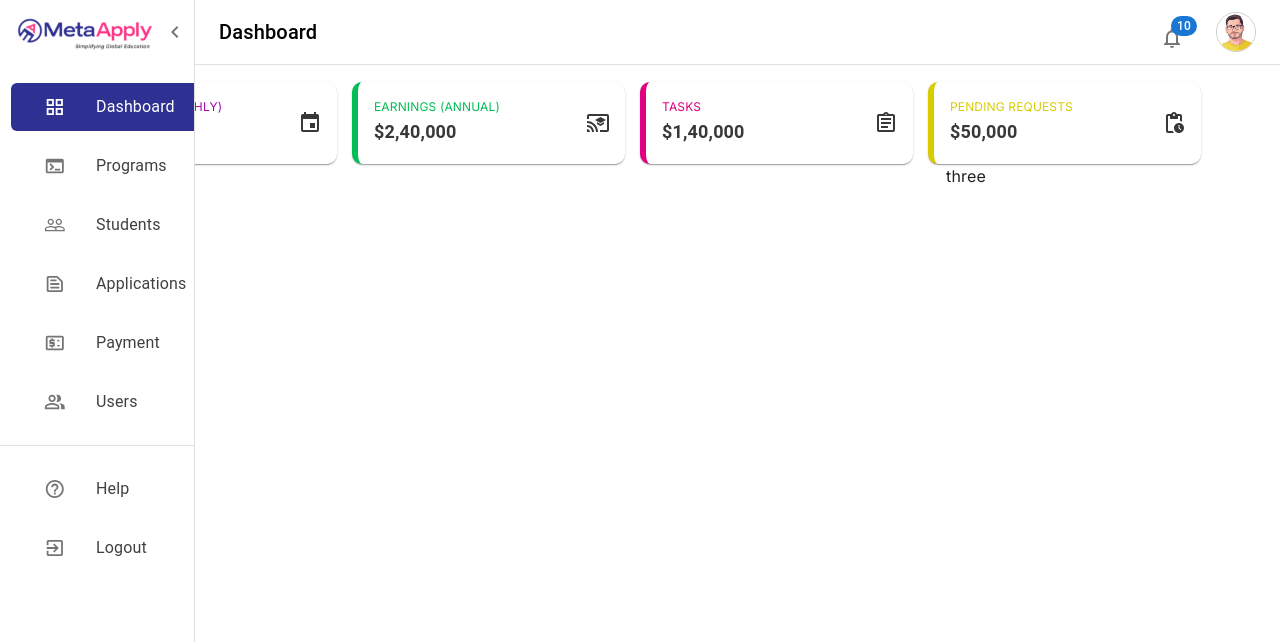
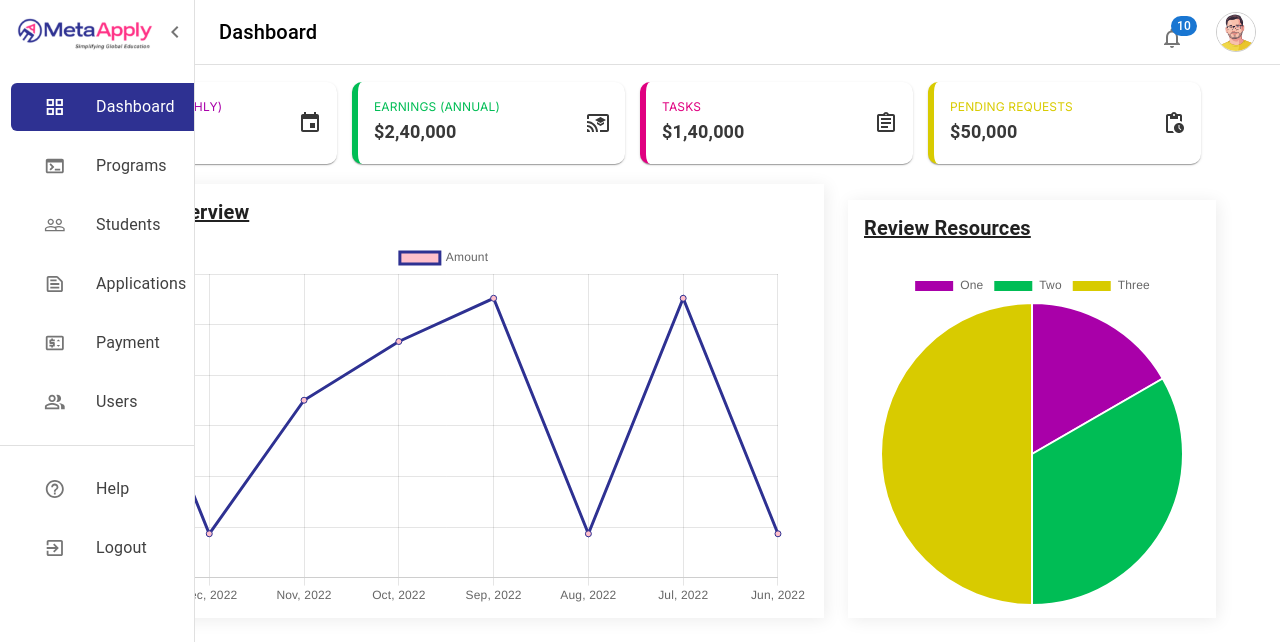
Before and after one commit to HimaniNegi/NextJs_Project, a Next.js app: page /dashboard in a window 1280 px wide. Shown: the top 642 px of the page. Built offline with nearby package versions, Linux system fonts and the light colour scheme; data requests are answered from the project's data file.

Commit message:
created graphs with dummy API

```diff
--- /dev/null
+++ b/data/db.json
@@ -0,0 +1,36 @@
+{
+  "donation": [
+    {
+      "amount": "652.00",
+      "month": "jan, 2023"
+    },
+    {
+      "amount": "186.59",
+      "month": "Dec, 2022"
+    },
+    {
+      "amount": "450.50",
+      "month": "Nov, 2022"
+    },
+    {
+      "amount": "566.59",
+      "month": "Oct, 2022"
+    },
+    {
+      "amount": "652.00",
+      "month": "Sep, 2022"
+    },
+    {
+      "amount": "186.59",
+      "month": "Aug, 2022"
+    },
+    {
+      "amount": "652.00",
+      "month": "Jul, 2022"
+    },
+    {
+      "amount": "186.59",
+      "month": "Jun, 2022"
+    }
+  ]
+}
--- a/package.json
+++ b/package.json
@@ -5,6 +5,7 @@
   "scripts": {
     "dev": "next dev",
     "build": "next build",
+    "json:Server": "json-server --watch data/db.json",
     "start": "next start",
     "lint": "next lint"
   },
@@ -17,11 +18,13 @@
     "chart.js": "^4.3.3",
     "eslint": "8.46.0",
     "eslint-config-next": "13.4.12",
+    "json-server": "^0.17.3",
     "next": "^13.4.12",
     "next-themes": "^0.2.1",
     "react": "^18.2.0",
+    "react-axios": "^2.0.6",
     "react-beautiful-dnd": "^13.1.1",
-    "react-axios": "^2.0.6",
+    "react-chartjs-2": "^5.2.0",
     "react-dom": "^18.2.0",
     "react-icons": "^4.10.1"
   }
--- a/src/app/dashboard/page.jsx
+++ b/src/app/dashboard/page.jsx
@@ -4,6 +4,7 @@ import React, { useContext } from "react";
 import AppContext from "@/appContext";
 import StatusCards from "@/components/statusCards";
 import EarningsOverviewGraph from "@/components/earningsOverviewGraph";
+import ReviewResourcesGraph from "@/components/reviewResourcesGraph";
 
 const Dashboard = ({ children }) => {
   const context = useContext(AppContext);
@@ -17,11 +18,11 @@ const Dashboard = ({ children }) => {
         </Box>
         <Box>
           <Grid container spacing={3}>
-            <Grid item xs={9}>
+            <Grid item xs={8}>
               <EarningsOverviewGraph />
             </Grid>
-            <Grid item xs={3}>
-              three
+            <Grid item xs={4}>
+              <ReviewResourcesGraph />
             </Grid>
           </Grid>
         </Box>
--- a/src/components/earningsOverviewGraph.jsx
+++ b/src/components/earningsOverviewGraph.jsx
@@ -1,9 +1,66 @@
+"use client";
 import React from "react";
+import { useState, useEffect } from "react";
+import axios from "axios";
+import Chart from "chart.js/auto";
+import { Line } from "react-chartjs-2";
+import { Box, Typography } from "@mui/material";
 
 const EarningsOverviewGraph = () => {
+  const [donationData, setDonationData] = useState(null);
+
+  useEffect(() => {
+    axios
+      .get("http://localhost:3000/donation")
+      .then((res) => {
+        const data = res.data;
+        if (data.length > 0) {
+          setDonationData({
+            labels: data?.map((individualData) => individualData.month),
+            datasets: [
+              {
+                label: "Amount",
+                data: data?.map((individualData) => individualData.amount),
+                backgroundColor: "pink",
+                borderColor: "#2e3192",
+              },
+            ],
+          });
+        } else {
+          console.log("No data found..");
+        }
+      })
+      .catch((err) => {
+        console.log("Error Found");
+      });
+  }, []);
+
   return (
     <>
-      <h1>Graphs</h1>
+      <Box
+        component="div"
+        sx={{
+          mt: "20px",
+          background: "#fff",
+          boxShadow: "2px 2px 16px #ececec",
+          padding: "12px 16px",
+        }}
+      >
+        <Typography
+          variant="h6"
+          component="h6"
+          sx={{ fontWeight: "600", textDecoration: "underline", mb: "14px" }}
+        >
+          Earnings Overview
+        </Typography>
+        {donationData !== null ? (
+          <div style={{ width: "100%" }}>
+            <Line data={donationData} />
+          </div>
+        ) : (
+          <div>Donation data is null</div>
+        )}
+      </Box>
     </>
   );
 };
--- /dev/null
+++ b/src/components/reviewResourcesGraph.jsx
@@ -0,0 +1,50 @@
+"use client";
+import React from "react";
+import { useState, useEffect } from "react";
+import axios from "axios";
+import Chart from "chart.js/auto";
+import { Box, Typography } from "@mui/material";
+import { Line } from "react-chartjs-2";
+import { Chart as ChartJS, ArcElement, Tooltip, Legend } from "chart.js";
+import { Pie } from "react-chartjs-2";
+
+ChartJS.register(ArcElement, Tooltip, Legend);
+
+const ReviewResourcesGraph = () => {
+  const data = {
+    labels: ["One", "Two", "Three"],
+    datasets: [
+      {
+        data: [3, 6, 9],
+        backgroundColor: ["#a900a9", "#00bd55", "#d8cb00"],
+      },
+    ],
+  };
+
+  const options = {};
+
+  return (
+    <>
+      <Box
+        component="div"
+        sx={{
+          mt: "36px",
+          background: "#fff",
+          boxShadow: "2px 2px 16px #ececec",
+          padding: "12px 16px",
+        }}
+      >
+        <Typography
+          variant="h6"
+          component="h6"
+          sx={{ fontWeight: "600", textDecoration: "underline", mb: "26px" }}
+        >
+          Review Resources
+        </Typography>
+        <Pie data={data} options={options}></Pie>
+      </Box>
+    </>
+  );
+};
+
+export default ReviewResourcesGraph;
```
Also changed, not shown: src/components/barChart.jsx (+4 -4 lines), 1 other file (tests, documents, lock files or other folders).
